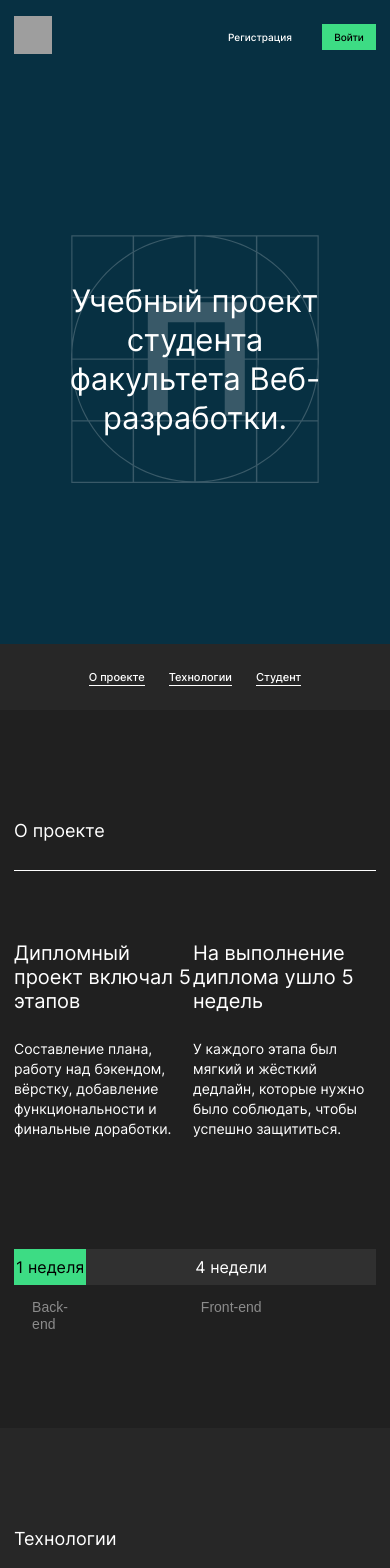
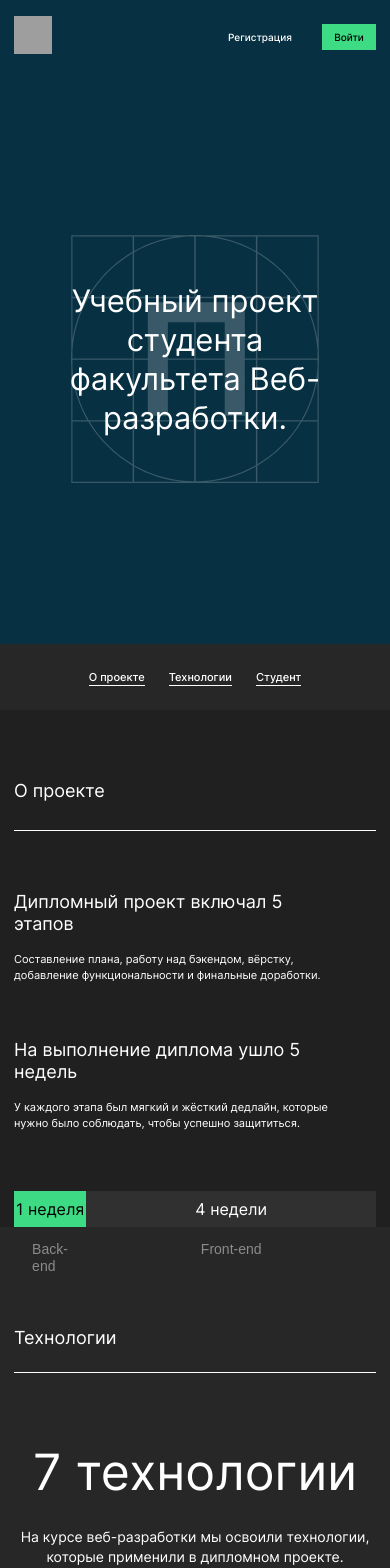
Before and after one commit to DaniyarOtynshin/movies-explorer-frontend, a React (Create React App) app: page / in a window 390 px wide. Shown: the top 1568 px of the page. Built offline with nearby package versions, Linux system fonts and the light colour scheme; grey boxes are pictures that could not be loaded.

Commit message:
feat: complete AboutProject 768px

```diff
--- a/src/components/AboutProject/AboutProject.css
+++ b/src/components/AboutProject/AboutProject.css
@@ -1,11 +1,9 @@
 .about-project {
     font-family: 'Inter', sans-serif;
-    min-height: 608px;
 }
 
 .about-project__title {
-    margin: 110px 0 0 0;
-
+    margin: 110px 0 0;
 }
 
 .title {
@@ -17,7 +15,7 @@
 }
 
 .about-project__info {
-    margin: 70px 0 0 0;
+    margin: 70px 0 0;
 }
 
 .info {
@@ -38,14 +36,14 @@
 }
 
 .info__paragraph {
-    margin: 26px 0 0 0;
+    margin: 26px 0 0;
     font-weight: 400;
     font-size: 14px;
     line-height: 20px;
 }
 
 .about-project__time-line {
-    margin: 110px 0 0 0;
+    margin: 110px 0 141px;
 }
 
 .time-line {
@@ -100,9 +98,19 @@
 }
 
 @media (max-width: 1100px) {
+
+    .about-project__title {
+        margin: 90px 0 0;
+    }
+
     .info__description {
         max-width: 319px;
     }
+
+    .about-project__time-line {
+        margin: 93px 0 121px;
+    }
+
 }
 
 @media (max-width: 748px) {
@@ -111,4 +119,40 @@
         line-height: 22px;
         padding: 0 0 28px 0;
     }
+
+    .about-project__title {
+        margin: 70px 0 0;
+    }
+
+    .about-project__info {
+        margin: 60px 0 0;
+    }
+
+    .info__description {
+        margin: 56px 0 0;
+        width: 100%;
+    }
+
+    .info__description:first-child {
+        margin: 0;
+    }
+
+    .info__subtitle {
+        font-size: 18px;
+        line-height: 22px;
+    }
+
+    .info__paragraph {
+        margin: 16px 0 0;
+        font-size: 11px;
+        line-height: 16px;
+    }
+
+    .info {
+        flex-direction: column;
+    }
+
+    .about-project__time-line {
+        margin: 60px 0 0;
+    }
 }
--- a/src/components/AboutProject/AboutProject.jsx
+++ b/src/components/AboutProject/AboutProject.jsx
@@ -2,7 +2,7 @@ import React from 'react';
 
 const AboutProject = (props) => {
     return (
-        <div className="about-project page__section page__section_body">
+        <section className="about-project page__section page__section_body">
             <h2 className="about-project__title title">
                 О проекте
             </h2>
@@ -20,7 +20,7 @@ const AboutProject = (props) => {
                 <div className="time-line__backend">1 неделя</div>
                 <div className="time-line__frontend">4 недели</div>
             </div>
-        </div>
+        </section>
     )
 };
 
```
